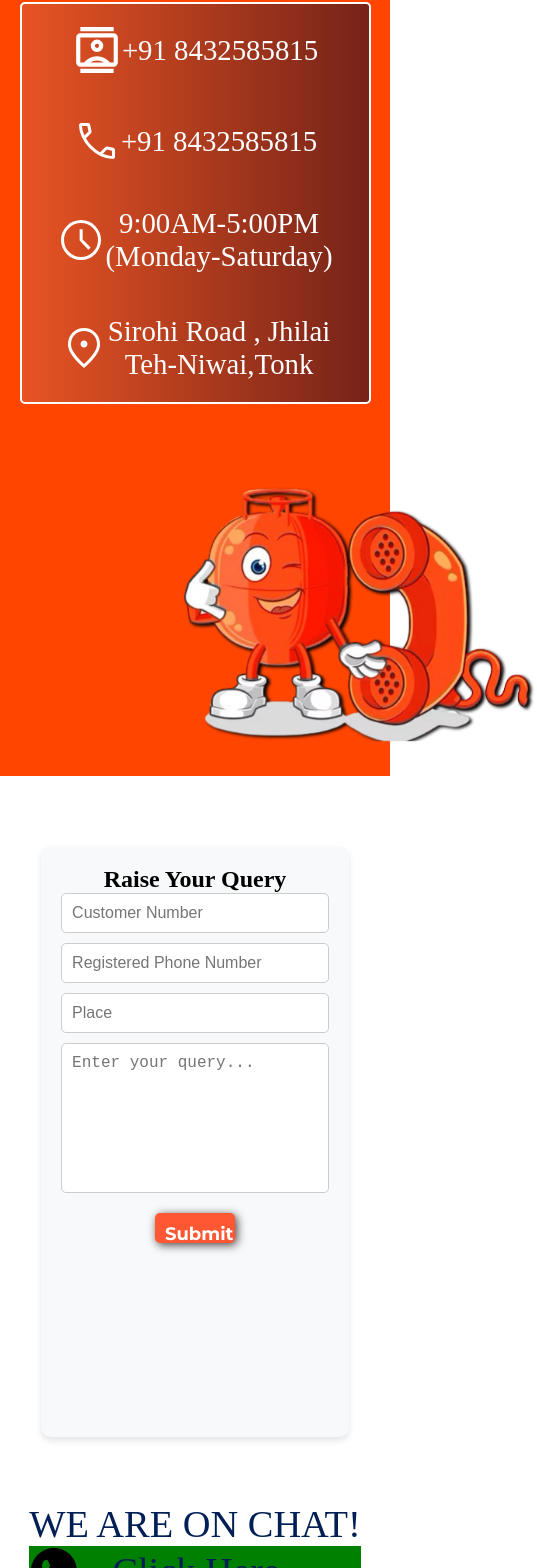
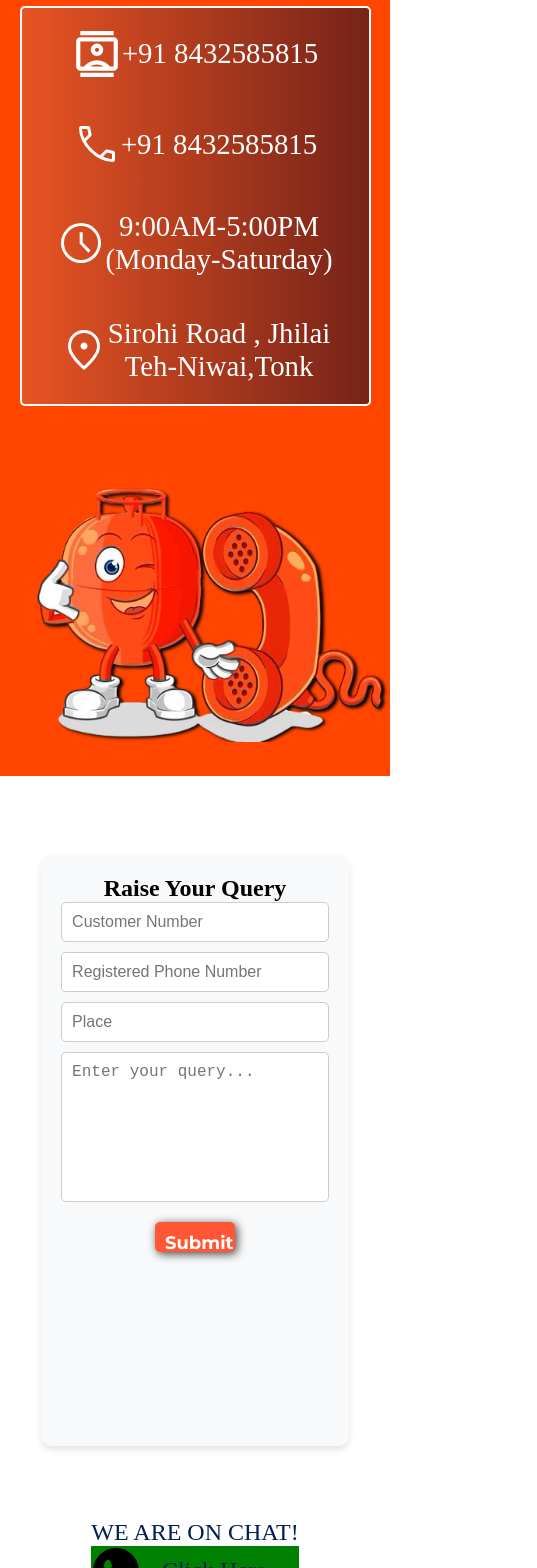
Before and after one commit to lakshjn6/Indane, a React (Create React App) app: page / in a window 390 px wide. Shown: the part 3884-5452 px from the top of the page, 537 px wide, since content can reach past the window. Built offline with nearby package versions, Linux system fonts and the light colour scheme; a web font is replaced by a local one.

Commit message:
update cartoon

```diff
--- a/src/component/contact.css
+++ b/src/component/contact.css
@@ -10,7 +10,7 @@
     width: 50%;
     height: 100vh;
     background-color: orangered;
-    padding-top: 40px;
+    padding-top: 44px;
 }
 
 .innerdiv2{
@@ -44,7 +44,7 @@
         top: 60px;
 }
 #whatsapp_contact{
-    font-size: 2.4rem;
+    font-size: 1.5rem;
     color: #001F54;
 
 
@@ -93,7 +93,7 @@
       transform: translateX(100%);
     }
     to {
-      transform: translateX(-100%);
+      transform: translateX(0%);
     }
   }
 .querybox-container {
@@ -150,6 +150,11 @@
     .contactinfo svg {
         margin-right: 0rem; /* Adds space between the icon and text */
       }
+      #cartoon{
+        width: 50%;
+        animation: ease-in 5s;
+    }
+
     .innerdiv1{
         width: 100%;
         height: 100vh;
```
